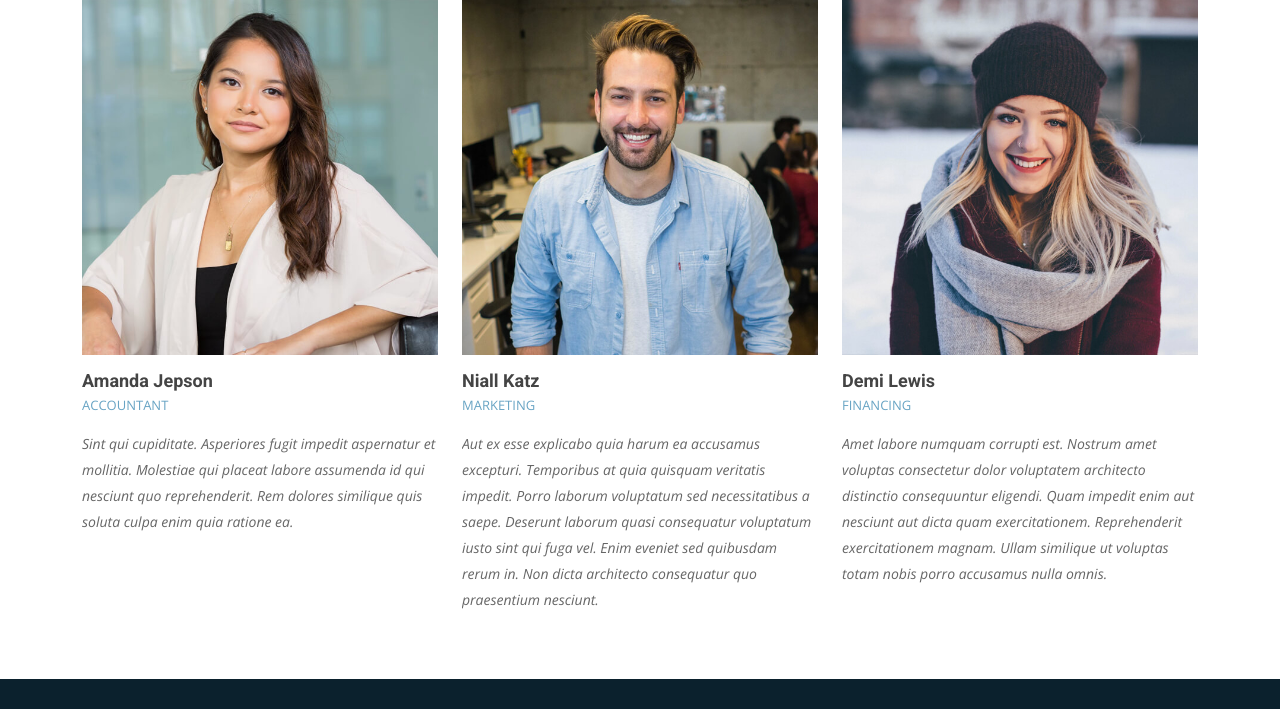
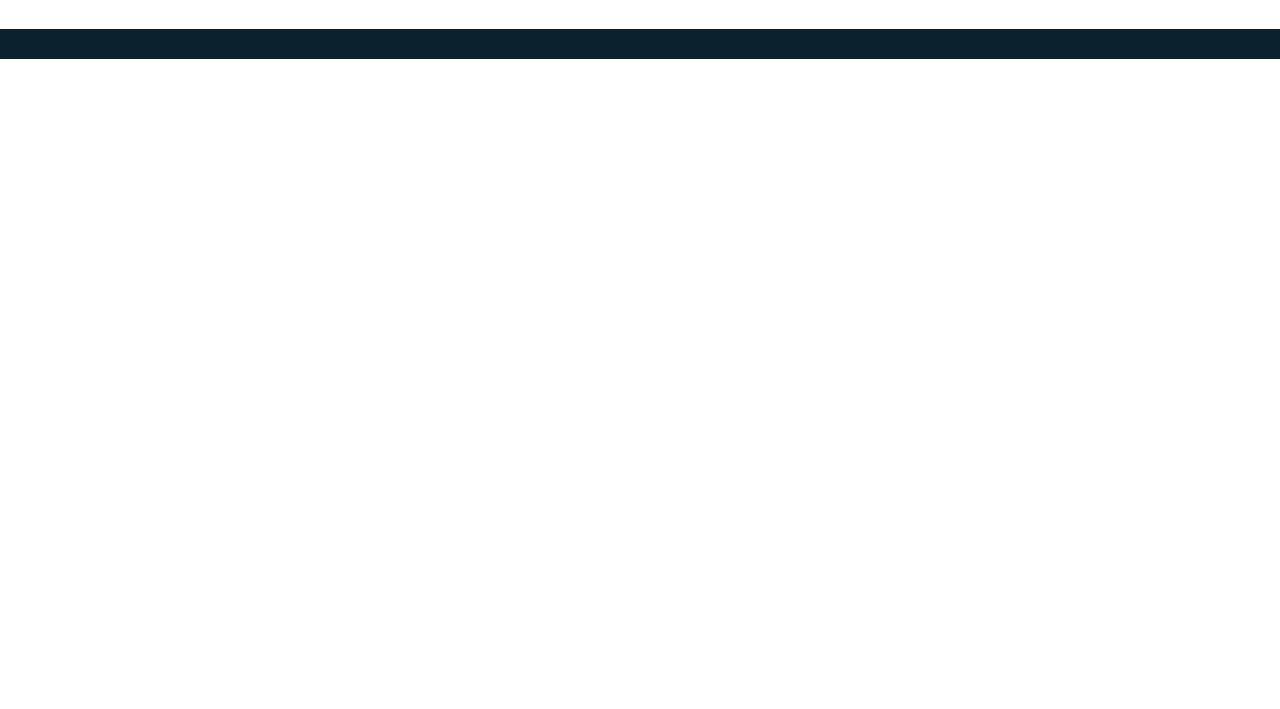
Before and after one commit to 17Saberz/website_project, a Flask app: page /team in a window 1280 px wide. Shown: the part 707-1416 px from the top of the page. After the commit the page ends 766 px from the top, so only its background shows below. Run offline with Flask 3, Linux system fonts and the light colour scheme; some libraries are stand-ins or nearby versions; grey boxes are pictures that could not be loaded.

Commit message:
Adjust Team page

```diff
--- a/Web_project/templates/team.html
+++ b/Web_project/templates/team.html
@@ -137,7 +137,7 @@
           <div class="col-lg-4 col-md-6 d-flex align-items-stretch">
             <div class="member">
               <div class="member-img">
-                <img src="assets/img/team/team-3.jpg" class="img-fluid" alt="">
+                <img src="{{ url_for('static', filename='img/listen.png') }}" class="img-fluid" alt="">
                 <div class="social">
                   <a href="https://twitter.com/Listen_ARP"><i class="bi bi-twitter"></i></a>
                 </div>
@@ -146,63 +146,6 @@
                 <h4>Listen ARP</h4>
                 <span>Cheerful Vtuber</span>
                 <p>Vtuber who give me a big Ara Ara.</p>
-              </div>
-            </div>
-          </div>
-
-          <div class="col-lg-4 col-md-6 d-flex align-items-stretch">
-            <div class="member">
-              <div class="member-img">
-                <img src="assets/img/team/team-4.jpg" class="img-fluid" alt="">
-                <div class="social">
-                  <a href=""><i class="bi bi-twitter"></i></a>
-                  <a href=""><i class="bi bi-facebook"></i></a>
-                  <a href=""><i class="bi bi-instagram"></i></a>
-                  <a href=""><i class="bi bi-linkedin"></i></a>
-                </div>
-              </div>
-              <div class="member-info">
-                <h4>Amanda Jepson</h4>
-                <span>Accountant</span>
-                <p>Sint qui cupiditate. Asperiores fugit impedit aspernatur et mollitia. Molestiae qui placeat labore assumenda id qui nesciunt quo reprehenderit. Rem dolores similique quis soluta culpa enim quia ratione ea.</p>
-              </div>
-            </div>
-          </div>
-
-          <div class="col-lg-4 col-md-6 d-flex align-items-stretch">
-            <div class="member">
-              <div class="member-img">
-                <img src="assets/img/team/team-5.jpg" class="img-fluid" alt="">
-                <div class="social">
-                  <a href=""><i class="bi bi-twitter"></i></a>
-                  <a href=""><i class="bi bi-facebook"></i></a>
-                  <a href=""><i class="bi bi-instagram"></i></a>
-                  <a href=""><i class="bi bi-linkedin"></i></a>
-                </div>
-              </div>
-              <div class="member-info">
-                <h4>Niall Katz</h4>
-                <span>Marketing</span>
-                <p>Aut ex esse explicabo quia harum ea accusamus excepturi. Temporibus at quia quisquam veritatis impedit. Porro laborum voluptatum sed necessitatibus a saepe. Deserunt laborum quasi consequatur voluptatum iusto sint qui fuga vel. Enim eveniet sed quibusdam rerum in. Non dicta architecto consequatur quo praesentium nesciunt.</p>
-              </div>
-            </div>
-          </div>
-
-          <div class="col-lg-4 col-md-6 d-flex align-items-stretch">
-            <div class="member">
-              <div class="member-img">
-                <img src="assets/img/team/team-6.jpg" class="img-fluid" alt="">
-                <div class="social">
-                  <a href=""><i class="bi bi-twitter"></i></a>
-                  <a href=""><i class="bi bi-facebook"></i></a>
-                  <a href=""><i class="bi bi-instagram"></i></a>
-                  <a href=""><i class="bi bi-linkedin"></i></a>
-                </div>
-              </div>
-              <div class="member-info">
-                <h4>Demi Lewis</h4>
-                <span>Financing</span>
-                <p>Amet labore numquam corrupti est. Nostrum amet voluptas consectetur dolor voluptatem architecto distinctio consequuntur eligendi. Quam impedit enim aut nesciunt aut dicta quam exercitationem. Reprehenderit exercitationem magnam. Ullam similique ut voluptas totam nobis porro accusamus nulla omnis.</p>
               </div>
             </div>
           </div>
```
